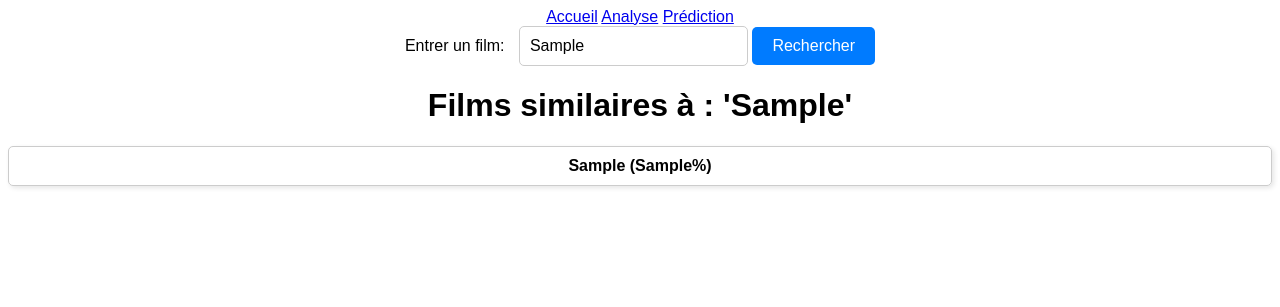
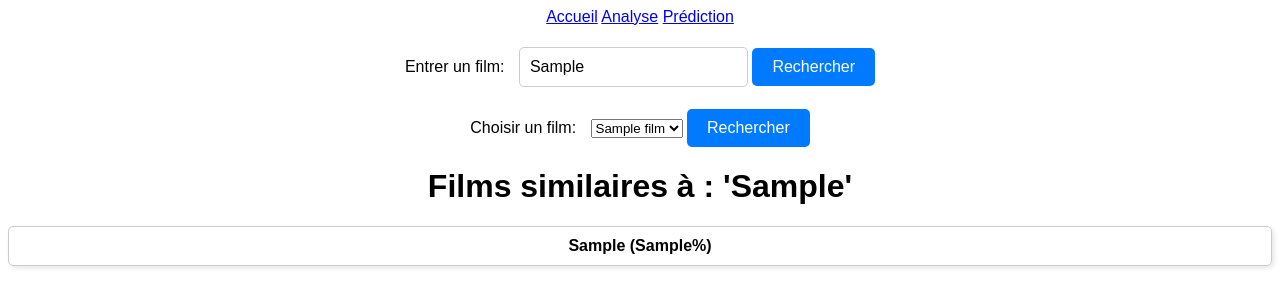
Before and after one commit to Lorenzo1208/Projet_Netfloox, a Django app: template Netfloox/app/templates/prediction.html in a window 1280 px wide. Shown: the top 307 px of the page. Run offline with Django 4.2, Linux system fonts and the light colour scheme; the template is opened without the code that fills it: most values are stand-ins (such as "Sample title", 1, 10 or a date in 2020).

Commit message:
ajout menu déroulant

```diff
--- a/Netfloox/app/templates/prediction.html
+++ b/Netfloox/app/templates/prediction.html
@@ -72,11 +72,24 @@ p {
 	<title>Similar Movies</title>
 </head>
 <body>
+  <h4></h4>
 	<form method="GET">
 		<label for="movie">Entrer un film:</label>
 		<input type="text" id="movie" name="movie" value="{{ liked_movie }}">
 		<button type="submit">Rechercher</button>
 	</form>
+<h4></h4>
+</head>
+<body>
+    <form method="GET">
+      <label for="movie">Choisir un film:</label>
+      <select id="movie" name="movie">
+        {% for film in les_films|slice:":100" %}
+          <option value="{{ film }}">{{ film }}</option>
+        {% endfor %}
+      </select>
+      <button type="submit">Rechercher</button>
+    </form>
 
 	<h1>Films similaires à : '{{ liked_movie }}'</h1>
 
```
Also changed, not shown: Netfloox/app/views.py (+5 -4 lines).
